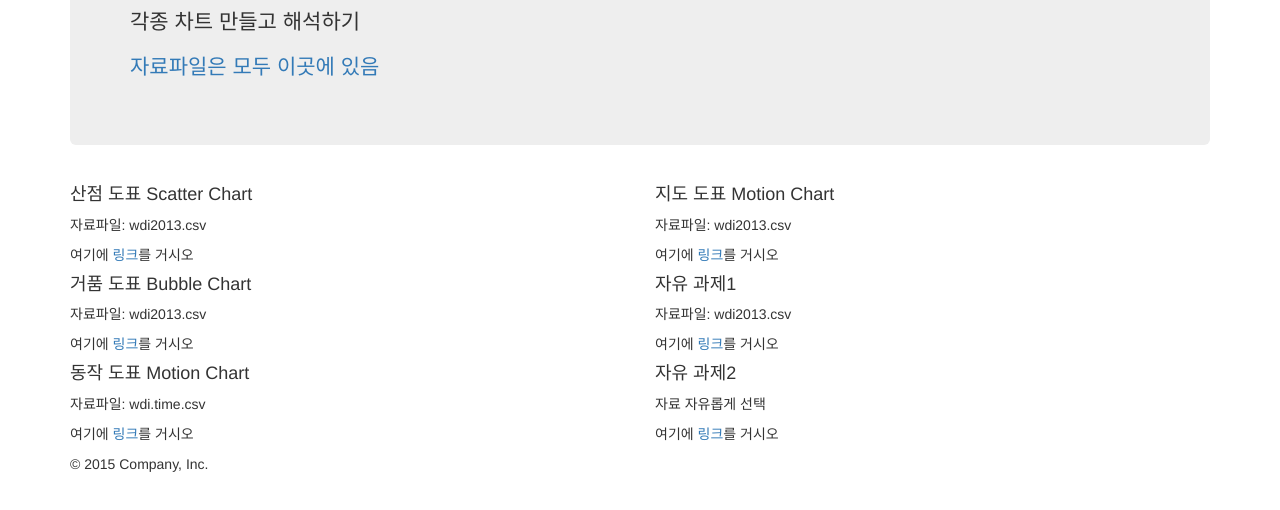
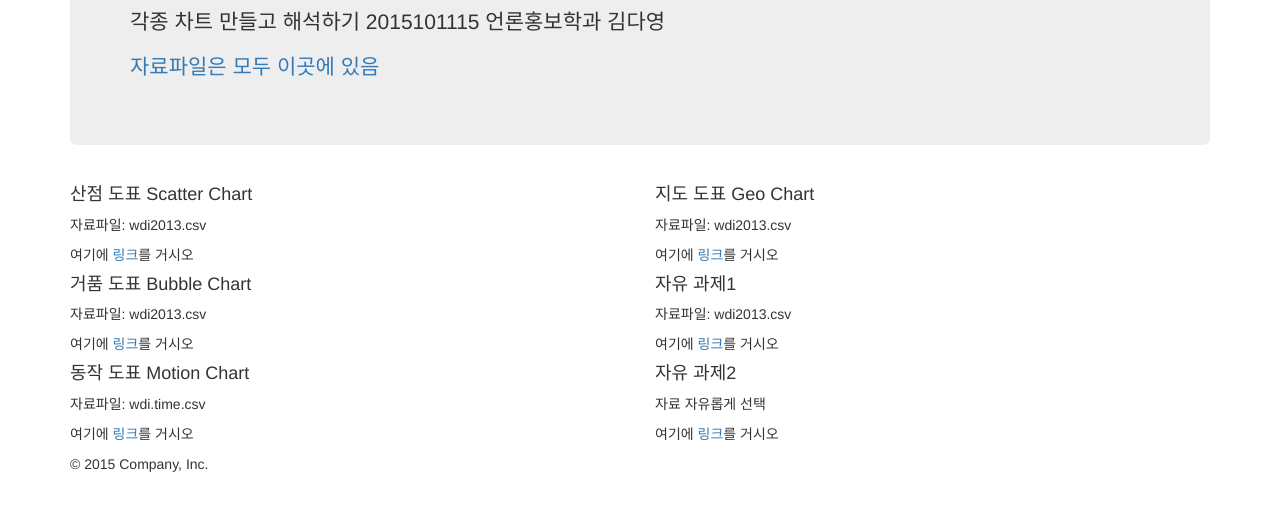
Before and after one commit to dykim924/dykim924.github.io, a plain HTML site: page boot.html in a window 1280 px wide. Shown: the part 160-670 px from the top of the page. Drawn offline with nearby package versions, Linux system fonts and the light colour scheme; a script that the page names is missing.

Commit message:
Update boot.html

```diff
--- a/boot.html
+++ b/boot.html
@@ -44,7 +44,7 @@
 
       <div class="jumbotron">
         <h2>기말 과제</h2>
-        <p class="lead">각종 차트 만들고 해석하기</p>
+        <p class="lead">각종 차트 만들고 해석하기 2015101115 언론홍보학과 김다영</p>
         <p><a href="https://sites.google.com/a/minds.kr/file/file">자료파일은 모두 이곳에 있음</a></p>
       </div>
 
@@ -64,7 +64,7 @@
         </div>
 
         <div class="col-lg-6">
-          <h4>지도 도표 Motion Chart</h4>
+          <h4>지도 도표 Geo Chart</h4>
           <p>자료파일: wdi2013.csv</p>
           <p>여기에 <a href="이 자리에 URL">링크</a>를 거시오</p>
 
```
